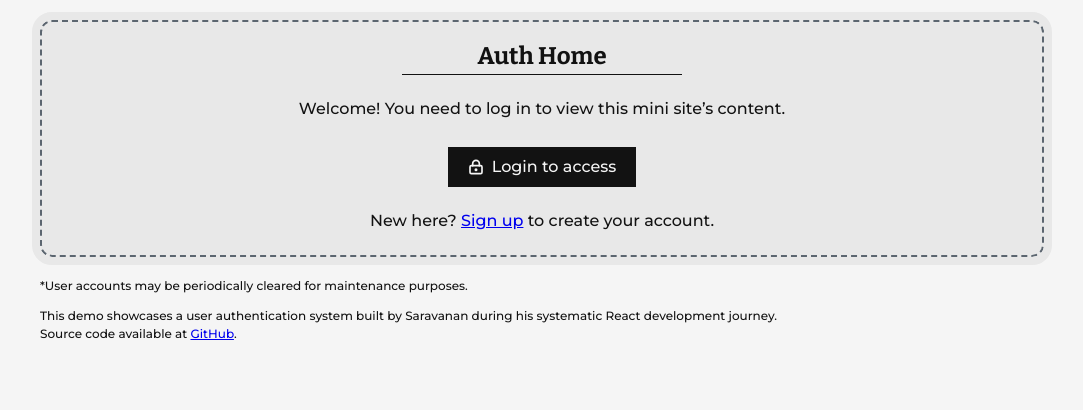
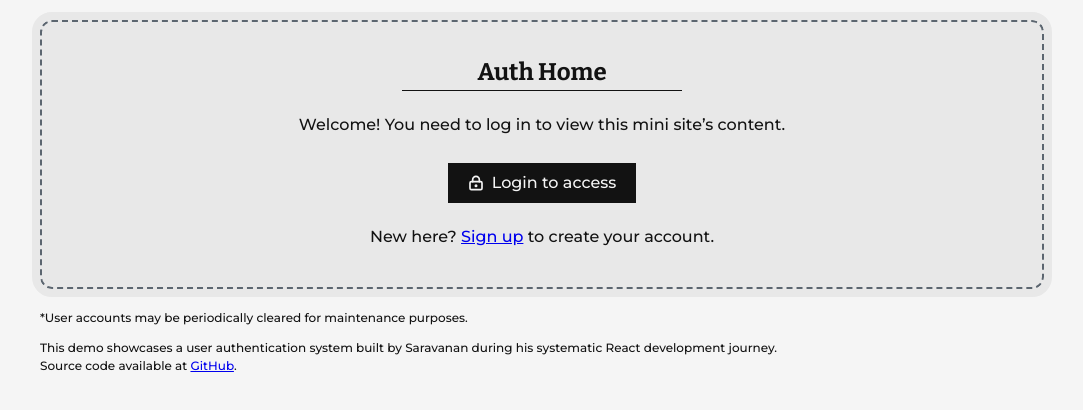
Before and after one commit to SaravananWD/user-auth, a Next.js app: page / in a window 1280 px wide. Shown: the top 410 px of the page, without its empty margins (98-1181 px from the left). Built offline with nearby package versions, Linux system fonts and the light colour scheme; no server answers.

Commit message:
style fixes

```diff
--- a/src/app/layout.js
+++ b/src/app/layout.js
@@ -67,7 +67,7 @@ const DemoWrapper = ({ children }) => {
         border: "2px dashed var(--color-muted)",
         outline: "var(--space-2) solid var(--color-surface)",
         backgroundColor: "var(--color-surface)",
-        padding: "var(--space-4) ${space(4)}px",
+        padding: "var(--space-4) var(--space-4)",
         marginBottom: "var(--space-5)",
         borderRadius: "var(--space-3)",
         textAlign: "center",
```
